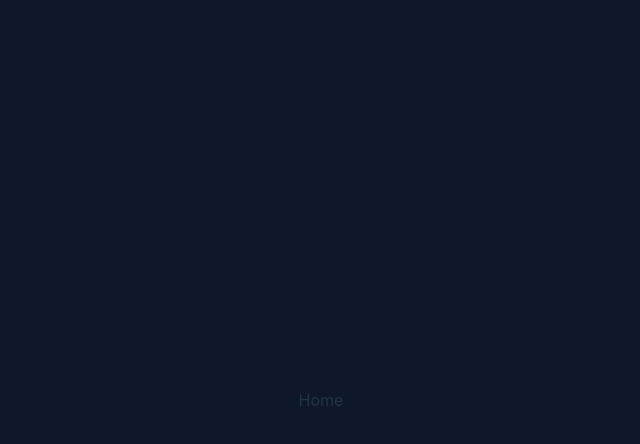
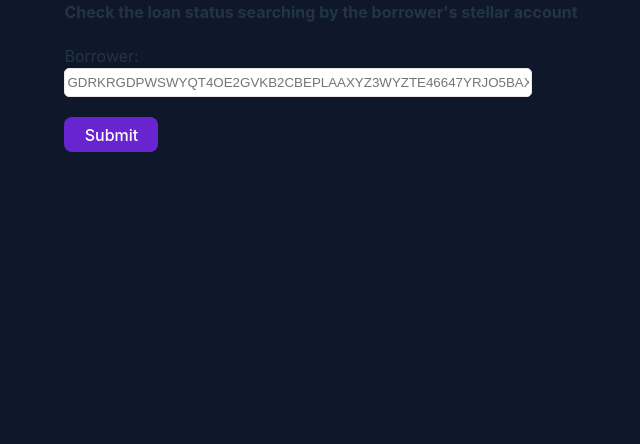
Before and after one commit to PlutoDAO/loans-sdk-demo, a Svelte app: page / in a window 1280 px wide. Shown: the top 444 px of the page, without its empty margins (319-959 px from the left). Built offline with nearby package versions, Linux system fonts and the light colour scheme.

Commit message:
feat: loans-sdk (#2)

```diff
--- a/package.json
+++ b/package.json
@@ -49,5 +49,8 @@
     "typescript": "^4.9.3",
     "vite": "^4.2.0",
     "vitest": "^0.29.8"
+  },
+  "dependencies": {
+    "pluto-loans-sdk": "^1.0.1"
   }
 }
--- a/src/App.svelte
+++ b/src/App.svelte
@@ -5,5 +5,10 @@
 </script>
 
 <Router primary={false}>
-  <Route path="/" component={Home} />
+  <main class="main-container">
+    <Route path="/" component={Home} />
+  </main>
 </Router>
+
+<style>
+</style>
--- a/src/app.css
+++ b/src/app.css
@@ -2,16 +2,9 @@
   font-family: Inter, system-ui, Avenir, Helvetica, Arial, sans-serif;
   line-height: 1.5;
   font-weight: 400;
-
-  color-scheme: light dark;
-  color: #0f172a;
-  background-color: #242424;
-
-  font-synthesis: none;
   text-rendering: optimizeLegibility;
   -webkit-font-smoothing: antialiased;
   -moz-osx-font-smoothing: grayscale;
-  -webkit-text-size-adjust: 100%;
 }
 
 a {
@@ -27,7 +20,6 @@ a:hover {
 body {
   margin: 0;
   display: flex;
-  place-items: center;
   min-width: 320px;
   min-height: 100vh;
 }
@@ -38,10 +30,27 @@ h1 {
   color: #ffff;
 }
 
+h4 {
+  margin: 0;
+}
+
+p {
+  margin: 0;
+}
+
+input {
+  height: 25px;
+  width: 90%;
+  border-radius: 5px;
+  border-width: 1px;
+  border-color: #e9e9e1;
+  border-style: solid;
+}
+
 #app {
   max-width: 1280px;
   margin: 0 auto;
-  padding: 2rem;
+  padding: 0 1rem 0 1rem;
   text-align: center;
 }
 
--- a/src/main.ts
+++ b/src/main.ts
@@ -2,7 +2,7 @@ import App from './App.svelte';
 import './app.css';
 
 const app = new App({
-  target: document.getElementById('app'),
+  target: document.getElementById('app') as HTMLElement,
 });
 
 export default app;
--- a/src/routes/Home.svelte
+++ b/src/routes/Home.svelte
@@ -1 +1,120 @@
-<main>Home</main>
+<script lang="ts">
+  import * as loansSdk from 'pluto-loans-sdk';
+
+  const server = 'testnet';
+  let borrower = '';
+  let statusResponse: loansSdk.LoanStatusResponse;
+  let isLoading = false;
+  let hasLoan: boolean;
+
+  async function getLoanStatus() {
+    isLoading = true;
+
+    try {
+      statusResponse = await loansSdk.getLoanStatus(server, borrower);
+
+      if ('status' in statusResponse && statusResponse.status === 404) {
+        hasLoan = false;
+      } else if (statusResponse.percentagePaid !== undefined) {
+        hasLoan = true;
+      }
+    } catch (e) {
+      console.error(e);
+    } finally {
+      isLoading = false;
+    }
+  }
+</script>
+
+<div class="container">
+  <h4>Check the loan status searching by the borrower's stellar account</h4>
+
+  <div class="get-loan-container">
+    <label class="get-loan-label">
+      <p>Borrower:</p>
+      <input
+        type="text"
+        bind:value={borrower}
+        placeholder="GDRKRGDPWSWYQT4OE2GVKB2CBEPLAAXYZ3WYZTE46647YRJO5BAX5L2B"
+      />
+    </label>
+    <button class="submit-btn" on:click={getLoanStatus}>Submit</button>
+  </div>
+
+  {#if isLoading}
+    Loading...
+  {/if}
+
+  {#if hasLoan && !isLoading}
+    <div class="status-container">
+      <p class="soft-text">
+        Percentage Paid:
+        <span class="strong-text">
+          {statusResponse.percentagePaid}
+        </span>
+      </p>
+      <p class="soft-text">
+        Remaining Debt: <span class="strong-text"
+          >{statusResponse.remainingDebt}</span
+        >
+      </p>
+      <p class="soft-text">
+        yUSDC in Vault: <span class="strong-text">
+          {statusResponse.userTotalYusdcInVault}
+        </span>
+      </p>
+    </div>
+  {/if}
+
+  {#if statusResponse && !hasLoan}
+    Loan not found
+  {/if}
+</div>
+
+<style>
+  .strong-text {
+    color: black;
+    font-weight: 600;
+  }
+
+  .soft-text {
+    color: #464545;
+  }
+
+  .status-container {
+    display: flex;
+    flex-direction: column;
+    align-items: flex-start;
+    gap: 5px;
+  }
+
+  .submit-btn {
+    height: 35px;
+    background-color: #6724cf;
+    color: white;
+    display: flex;
+    flex-direction: column;
+    align-items: center;
+    justify-content: center;
+  }
+
+  .get-loan-container {
+    display: flex;
+    flex-direction: column;
+    align-items: flex-start;
+    gap: 20px;
+  }
+
+  .get-loan-label {
+    display: flex;
+    flex-direction: column;
+    align-items: flex-start;
+    width: 100%;
+  }
+
+  .container {
+    display: flex;
+    flex-direction: column;
+    gap: 20px;
+  }
+</style>
--- a/tsconfig.json
+++ b/tsconfig.json
@@ -13,6 +13,7 @@
      * of JS in `.svelte` files.
      */
     "allowJs": true,
+    "strict": true,
     "checkJs": true,
     "isolatedModules": true,
     "noUnusedParameters": true,
--- a/tsconfig.node.json
+++ b/tsconfig.node.json
@@ -2,7 +2,8 @@
   "compilerOptions": {
     "composite": true,
     "module": "ESNext",
-    "moduleResolution": "Node"
+    "moduleResolution": "Node",
+    "strict": true
   },
   "include": ["vite.config.ts"]
 }
```
Also changed, not shown: 2 other files (tests, documents, lock files or other folders).
